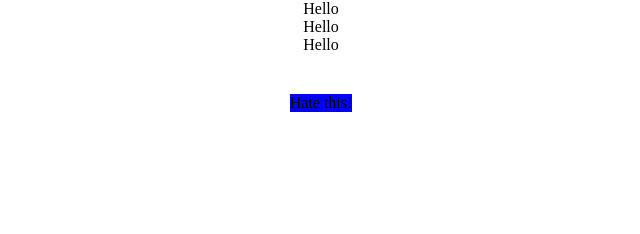
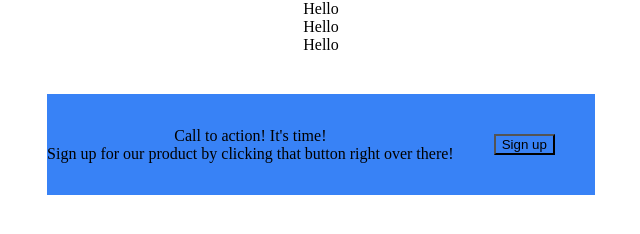
Before and after one commit to JoshuaW13/OdinWebpage, a plain HTML site: page index.html in a window 1280 px wide. Shown: the whole page, without its empty margins (319-959 px from the left). Drawn offline with Linux system fonts and the light colour scheme.

Commit message:
Added bluebuttom formatting

```diff
--- a/index.html
+++ b/index.html
@@ -18,9 +18,13 @@
     <div>
         Hello
     </div>
-    <div>
+    <div class="whiteBoxes">
         <div class="bottomBlueBox">
-            Hate this!
+            <div class = blueBoxMessage>
+                <div>Call to action! It's time!</div>
+                <div>Sign up for our product by clicking that button right over there!</div>
+            </div>
+            <button class="bottomBlueBox">Sign up</div>
         </div>
     </div>
 </body>
--- a/styles.css
+++ b/styles.css
@@ -11,7 +11,16 @@ div{
 }
 
 .bottomBlueBox{
+    display: flex;
     margin: 40px;
     display: flex;
-    background-color: blue;
+    background-color: #3882f6;
 }
+
+.whiteBoxes{
+    background-color: white;
+}
+.blueBoxMessage{
+    display: flex;
+    flex-direction: column;
+}
```
